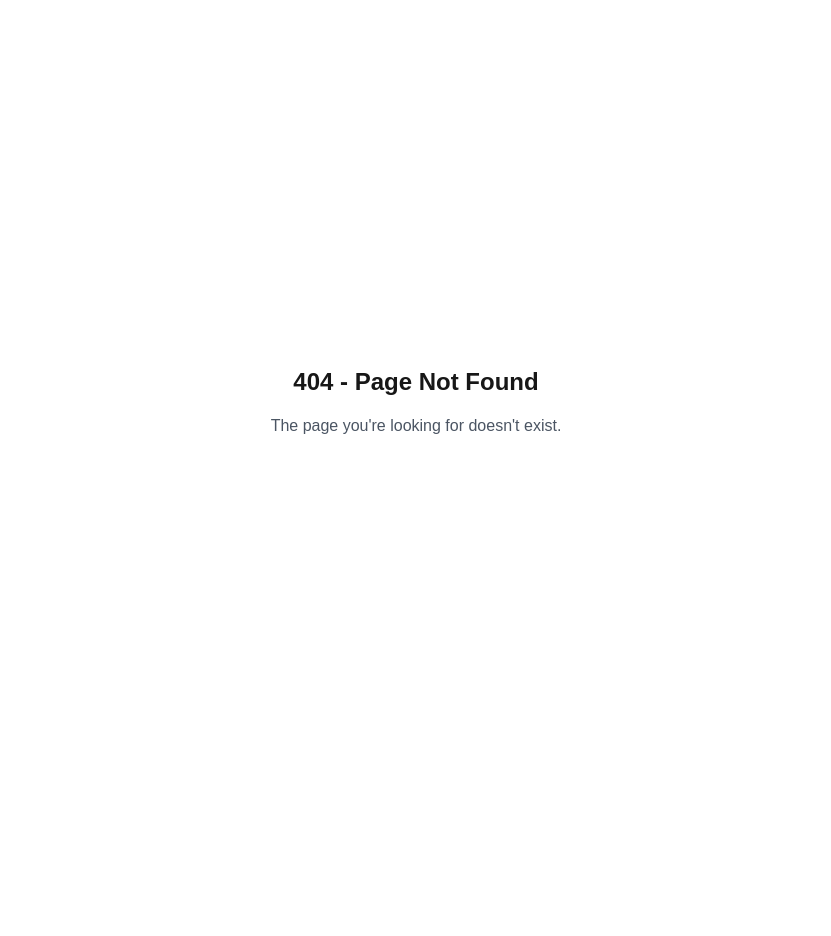
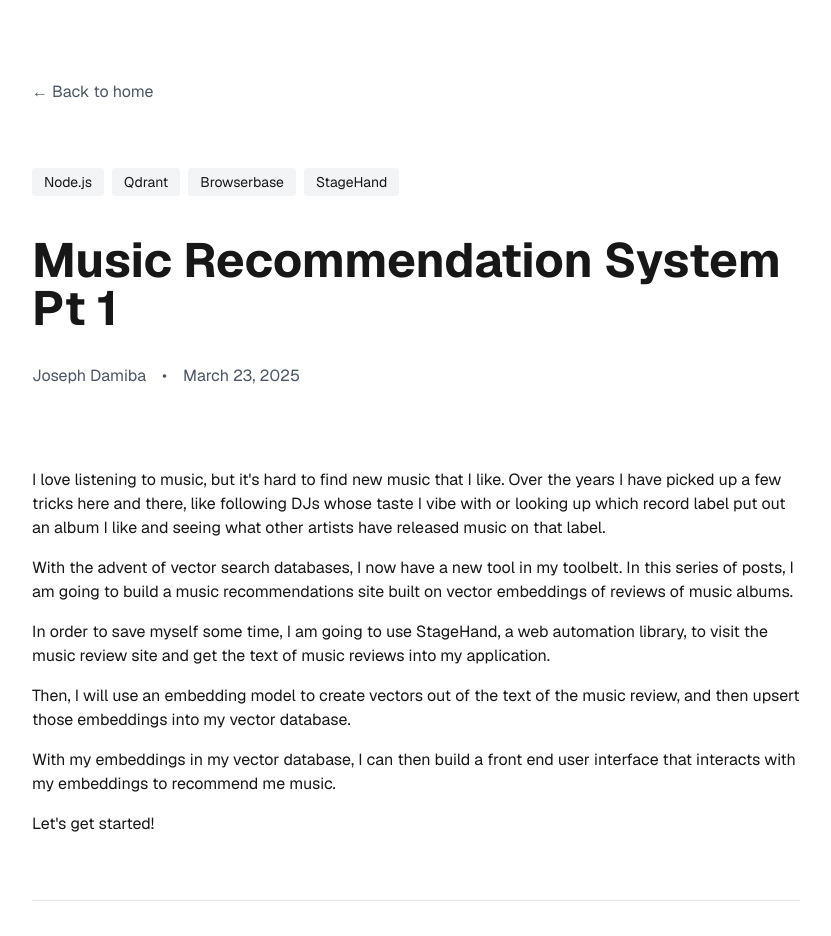
Before and after one commit to jdamiba/portfolio-current, a Next.js app: page /blog/music-recommendations-pt1 in a window 1280 px wide. Before the commit this address had no page. Shown: the top 936 px of the page, without its empty margins (224-1055 px from the left). Before the commit the page ends 800 px from the top, so only its background shows below. Built offline with nearby package versions, Linux system fonts and the light colour scheme.

Commit message:
add project

```diff
--- /dev/null
+++ b/app/blog/music-recommendations-pt1/page.tsx
@@ -0,0 +1,119 @@
+"use client";
+
+import Link from "next/link";
+import CodeBlock from "@/app/components/CodeBlock";
+
+export default function BlogPost() {
+  return (
+    <div className="min-h-screen p-8 sm:p-20 font-[family-name:var(--font-geist-sans)]">
+      <main className="max-w-3xl mx-auto">
+        <nav className="mb-16">
+          <Link
+            href="/"
+            className="text-gray-600 dark:text-gray-300 hover:text-gray-900 dark:hover:text-white"
+          >
+            ← Back to home
+          </Link>
+        </nav>
+
+        <article
+          className="prose dark:prose-invert lg:prose-lg max-w-none
+          prose-h1:!text-4xl prose-h1:!sm:text-5xl
+          prose-h2:!text-3xl prose-h2:!sm:text-4xl
+          prose-h3:!text-2xl prose-h3:!sm:text-3xl
+          prose-h2:!mt-12 prose-h3:!mt-8
+          prose-p:!text-gray-800 dark:prose-p:!text-gray-200
+          prose-li:!text-gray-800 dark:prose-li:!text-gray-200
+          prose-pre:!p-0
+          prose-pre:!bg-transparent dark:prose-pre:!bg-transparent
+          prose-pre:!border-0
+          prose-code:!text-gray-800 dark:prose-code:!text-gray-200"
+        >
+          <header className="mb-16 not-prose">
+            <div className="flex gap-2 mb-6">
+              <span className="text-sm bg-gray-100 dark:bg-gray-800 px-3 py-1 rounded">
+                Node.js
+              </span>
+              <span className="text-sm bg-gray-100 dark:bg-gray-800 px-3 py-1 rounded">
+                Qdrant
+              </span>
+              <span className="text-sm bg-gray-100 dark:bg-gray-800 px-3 py-1 rounded">
+                Browserbase
+              </span>
+              <span className="text-sm bg-gray-100 dark:bg-gray-800 px-3 py-1 rounded">
+                StageHand
+              </span>
+            </div>
+            <h1 className="text-4xl sm:text-5xl font-bold mb-4">
+              Music Recommendation System Pt 1
+            </h1>
+            <div className="flex items-center gap-4 text-gray-600 dark:text-gray-300">
+              <p>Joseph Damiba</p>
+              <span>•</span>
+              <time>March 23, 2025</time>
+            </div>
+          </header>
+
+          <section>
+            <p>
+              I love listening to music, but it&apos;s hard to find new music
+              that I like. Over the years I have picked up a few tricks here and
+              there, like following DJs whose taste I vibe with or looking up
+              which record label put out an album I like and seeing what other
+              artists have released music on that label.
+            </p>
+            <p>
+              With the advent of vector search databases, I now have a new tool
+              in my toolbelt. In this series of posts, I am going to build a
+              music recommendations site built on vector embeddings of reviews
+              of music albums.
+            </p>
+            <p>
+              In order to save myself some time, I am going to use StageHand, a
+              web automation library, to visit the music review site and get the
+              text of music reviews into my application.
+            </p>
+            <p>
+              Then, I will use an embedding model to create vectors out of the
+              text of the music review, and then upsert those embeddings into my
+              vector database.
+            </p>
+            <p>
+              With my embeddings in my vector database, I can then build a front
+              end user interface that interacts with my embeddings to recommend
+              me music.
+            </p>
+            <p>Let&apos;s get started!</p>
+          </section>
+        </article>
+
+        <footer className="mt-16 pt-8 border-t border-gray-200 dark:border-gray-800">
+          <div className="flex flex-col sm:flex-row sm:items-center sm:justify-between gap-4">
+            <div className="flex gap-6">
+              <Link
+                href="https://github.com/jdamiba"
+                className="text-gray-600 dark:text-gray-300 hover:text-gray-900 dark:hover:text-white"
+                target="_blank"
+              >
+                GitHub
+              </Link>
+              <Link
+                href="https://linkedin.com/in/joseph-damiba"
+                className="text-gray-600 dark:text-gray-300 hover:text-gray-900 dark:hover:text-white"
+                target="_blank"
+              >
+                LinkedIn
+              </Link>
+            </div>
+            <Link
+              href="/"
+              className="text-gray-600 dark:text-gray-300 hover:text-gray-900 dark:hover:text-white"
+            >
+              ← Back to home
+            </Link>
+          </div>
+        </footer>
+      </main>
+    </div>
+  );
+}
--- a/app/page.tsx
+++ b/app/page.tsx
@@ -27,6 +27,37 @@
         <section className="mb-16">
           <h3 className="text-2xl font-bold mb-6">Featured Projects</h3>
           <div className="grid grid-cols-1 md:grid-cols-2 gap-8">
+            <a
+              href="https://popcornai.vercel.app"
+              target="_blank"
+              rel="noopener noreferrer"
+              className="border border-gray-200 dark:border-gray-800 rounded-lg p-6 transition-all hover:border-gray-400 dark:hover:border-gray-600 hover:shadow-lg"
+            >
+              <div className="relative w-full aspect-video mb-4">
+                <Image
+                  src="/images/popcorn.png"
+                  alt="PopcornAI - Movie Recommendation Engine"
+                  fill
+                  className="object-cover rounded-lg"
+                />
+              </div>
+              <h4 className="text-xl font-bold mb-2">PopcornAI</h4>
+              <p className="text-gray-600 dark:text-gray-300 mb-4">
+                Get movie recommendations based on your resume. Winner of the
+                2025 SampleApp.ai Hackathon.
+              </p>
+              <div className="flex gap-2">
+                <span className="text-sm bg-gray-100 dark:bg-gray-800 px-3 py-1 rounded">
+                  Next.js
+                </span>
+                <span className="text-sm bg-gray-100 dark:bg-gray-800 px-3 py-1 rounded">
+                  Qdrant
+                </span>
+                <span className="text-sm bg-gray-100 dark:bg-gray-800 px-3 py-1 rounded">
+                  Tailwind CSS
+                </span>
+              </div>
+            </a>
             <a
               href="https://youtu.be/yGZ_L1uLa5g"
               target="_blank"
@@ -111,7 +142,8 @@
               </div>
               <h4 className="text-xl font-bold mb-2">Ives</h4>
               <p className="text-gray-600 dark:text-gray-300 mb-4">
-                An AI powered project manager for your job search.
+                An AI powered project manager for your job search. Get matched
+                with jobs and generate a calendar for your side-projects.
               </p>
               <div className="flex gap-2">
                 <span className="text-sm bg-gray-100 dark:bg-gray-800 px-3 py-1 rounded">
@@ -122,7 +154,6 @@
                 </span>
               </div>
             </a>
-
             <a
               href="https://io-plasma-torus.vercel.app/"
               target="_blank"
@@ -157,6 +188,36 @@
 
         <section className="mb-16">
           <h3 className="text-2xl font-bold mb-6">Blog Posts</h3>
+          <div className="space-y-6">
+            <a
+              href="/blog/music-recommendations-pt1"
+              target="_blank"
+              rel="noopener noreferrer"
+              className="block border border-gray-200 dark:border-gray-800 rounded-lg p-6 transition-all hover:border-gray-400 dark:hover:border-gray-600 hover:shadow-lg"
+            >
+              <h4 className="text-xl font-bold mb-2">
+                Building a Music Recommendation System Pt. 1
+              </h4>
+              <p className="text-gray-600 dark:text-gray-300 mb-4">
+                Let's build an application that can visit Pitchfork and get
+                music reviews.
+              </p>
+              <div className="flex gap-2">
+                <span className="text-sm bg-gray-100 dark:bg-gray-800 px-3 py-1 rounded">
+                  Qdrant
+                </span>
+                <span className="text-sm bg-gray-100 dark:bg-gray-800 px-3 py-1 rounded">
+                  Node.js
+                </span>
+                <span className="text-sm bg-gray-100 dark:bg-gray-800 px-3 py-1 rounded">
+                  Browserbase
+                </span>
+                <span className="text-sm bg-gray-100 dark:bg-gray-800 px-3 py-1 rounded">
+                  StageHand
+                </span>
+              </div>
+            </a>
+          </div>
           <div className="space-y-6">
             <a
               href="/blog/upserting-twitch-live-chats-vector-db"
```
Also changed, not shown: 1 other file (tests, documents, lock files or other folders).
